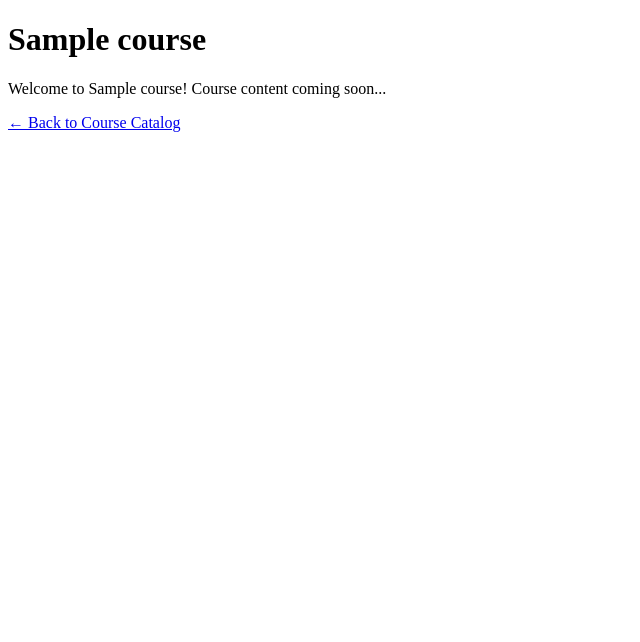
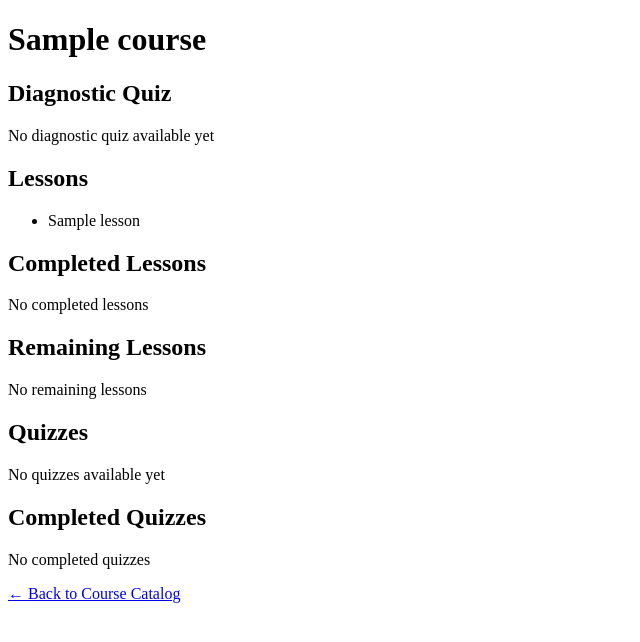
Before and after one commit to alecchendev/noobular-alpha, a Flask app: template templates/course.html in a window 1280 px wide. Shown: the top 642 px of the page, without its empty margins (0-640 px from the left). Run offline with Flask 3, Linux system fonts and the light colour scheme; the template is opened without the code that fills it: most values are stand-ins (such as "Sample title", 1, 10 or a date in 2020); some libraries are stand-ins or nearby versions.

Commit message:
Add lessons and other sections

```diff
--- a/main.py
+++ b/main.py
@@ -22,12 +22,13 @@ def load_courses() -> List[Dict[str, Any]]:
             course_data = yaml.safe_load(f) or {}
 
         title = course_data.get("title")
+        lessons = course_data.get("lessons", [])
         route = yaml_file.stem  # filename without extension
 
         if not title:
             raise ValueError(f"Course {yaml_file.name} missing required 'title' field")
 
-        courses.append({"title": title, "route": route})
+        courses.append({"title": title, "route": route, "lessons": lessons})
 
     return courses
 
--- a/templates/course.html
+++ b/templates/course.html
@@ -7,7 +7,31 @@
 <body>
     <h1>{{ course.title }}</h1>
 
-    <p>Welcome to {{ course.title }}! Course content coming soon...</p>
+    <h2>Diagnostic Quiz</h2>
+    <p>No diagnostic quiz available yet</p>
+
+    <h2>Lessons</h2>
+    {% if course.lessons %}
+        <ul>
+        {% for lesson in course.lessons %}
+            <li>{{ lesson.title }}</li>
+        {% endfor %}
+        </ul>
+    {% else %}
+        <p>No lessons available</p>
+    {% endif %}
+
+    <h2>Completed Lessons</h2>
+    <p>No completed lessons</p>
+
+    <h2>Remaining Lessons</h2>
+    <p>No remaining lessons</p>
+
+    <h2>Quizzes</h2>
+    <p>No quizzes available yet</p>
+
+    <h2>Completed Quizzes</h2>
+    <p>No completed quizzes</p>
 
     <a href="/">← Back to Course Catalog</a>
 </body>
```
